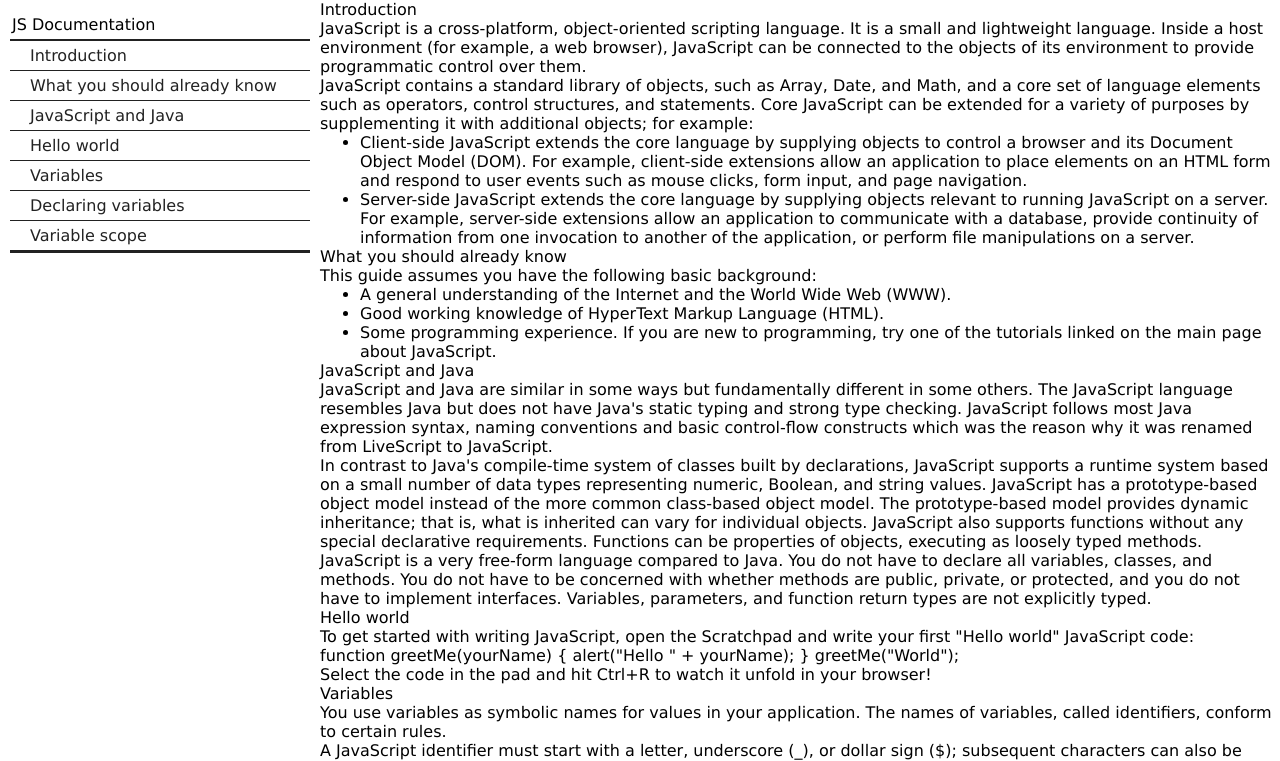
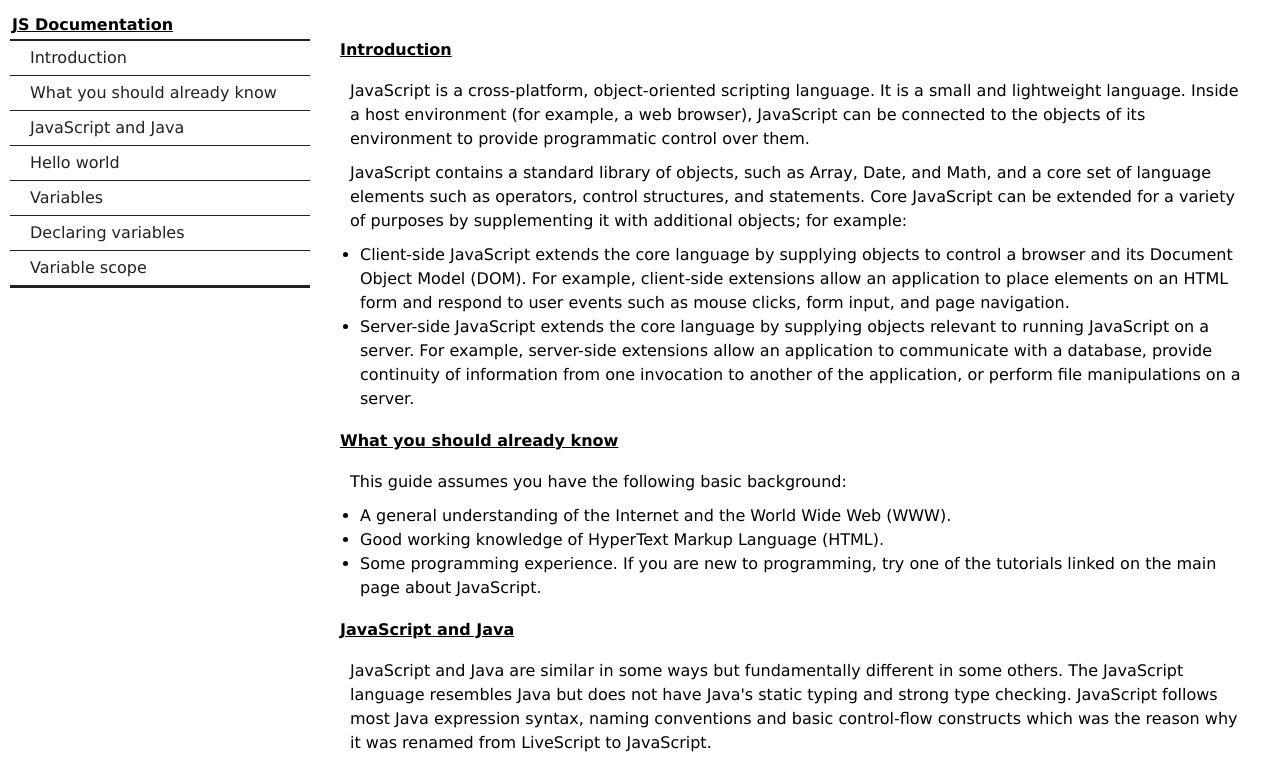
Before and after one commit to KyleSmith23/TechnicalDocumentationPage, a plain HTML site: page index.html in a window 1280 px wide. Shown: the top 761 px of the page. Drawn offline with Linux system fonts and the light colour scheme.

Commit message:
project complete

```diff
--- a/styles.css
+++ b/styles.css
@@ -3,6 +3,7 @@
   font-family: "Lucida Sans", "Lucida Sans Regular", "Lucida Grande",
     "Lucida Sans Unicode", Geneva, Verdana, sans-serif;
   margin: 0;
+  padding: 0;
 }
 
 #navbar {
@@ -45,6 +46,41 @@
   display: flex;
   flex-direction: column;
   margin-left: 25%;
+  padding: 20px;
+}
+
+#hello-world {
+  display: flex;
+  flex-direction: column;
+  justify-content: space-around;
+}
+
+header {
+  font-weight: bold;
+  padding: 20px 10px 10px 0;
+  text-decoration: underline;
+}
+p {
+  position: relative;
+  line-height: 1.5rem;
+  margin: 10px;
+}
+
+ul {
+  margin-left: 20px;
+  margin-top: 10px;
+}
+
+li {
+  line-height: 1.5rem;
+}
+
+code {
+  position: relative;
+  padding: 10px;
+  background-color: #ddd;
+  margin-left: 50px;
+  border-radius: 10px;
 }
 
 @media screen and (max-width: 900px) {
```
